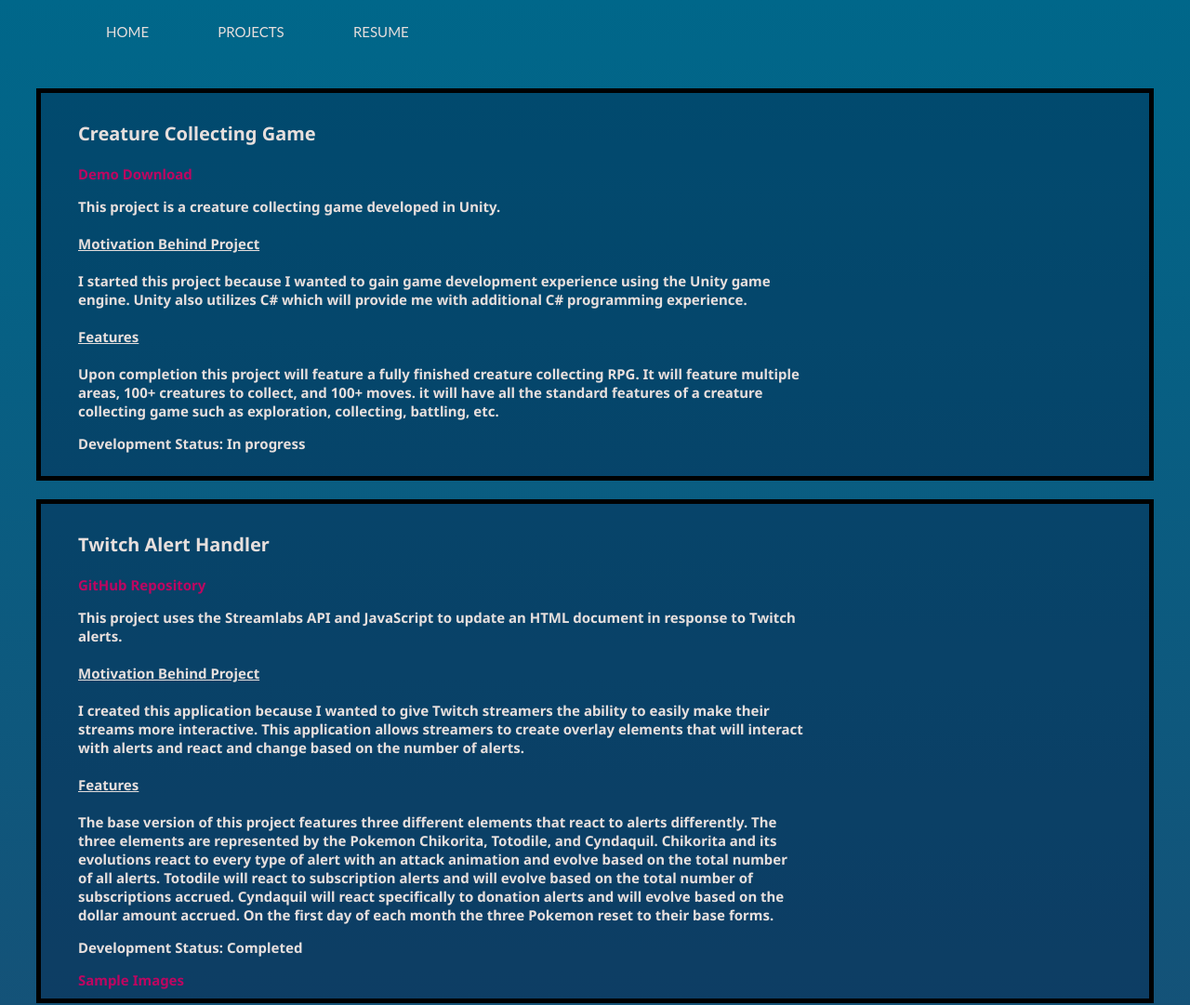
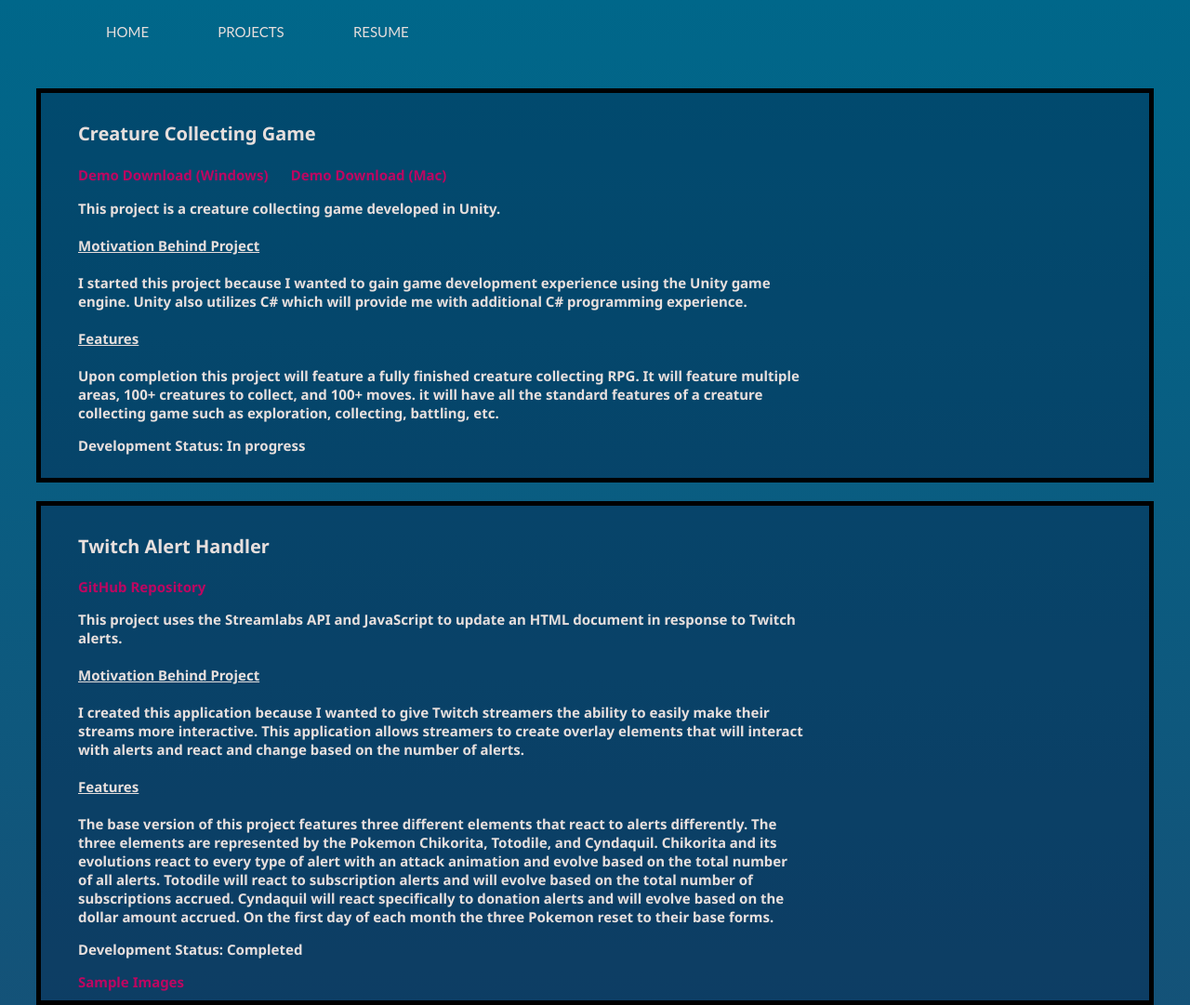
Before and after one commit to frankghato/ProgrammingWebsite, a plain HTML site: page projects/index.html in a window 1280 px wide. Shown: the top 1081 px of the page at 93% size. Drawn offline with Linux system fonts and the light colour scheme; a web font is replaced by a local one.

Commit message:
added mac demo

```diff
--- a/projects/index.html
+++ b/projects/index.html
@@ -31,7 +31,7 @@
 <div class="projects" id="projects">
     <div class="project" id="CreatureCollectingGame">
         <h3>Creature Collecting Game</h3>
-        <a href="/files/DemoBuild_7.9.22.zip" download>Demo Download</a>
+        <a href="https://www.mediafire.com/file/jge3wxtdpcdygzh/DemoBuild_7.12.22.zip/file" download>Demo Download (Windows)</a> <a href="https://www.mediafire.com/file/ty0stnpuj8eb5al/DemoBuild_7.12.22-Mac.app.zip/file" download>Demo Download (Mac)</a>
         <p>This project is a creature collecting game developed in Unity.</p>
         <h4>Motivation Behind Project</h4>
         <p>I started this project because I wanted to gain game development experience using the Unity game engine. Unity also utilizes C# which will provide me with additional C# programming experience.</p>
```
